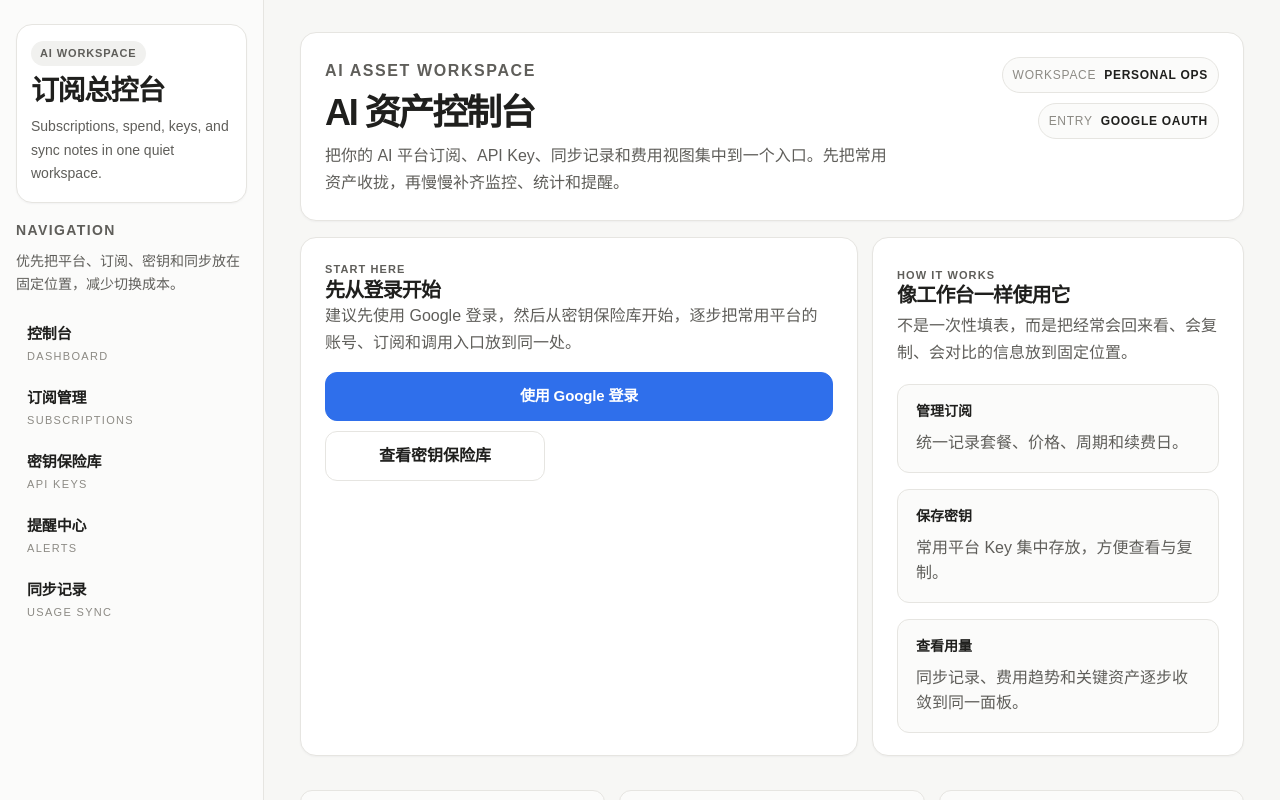
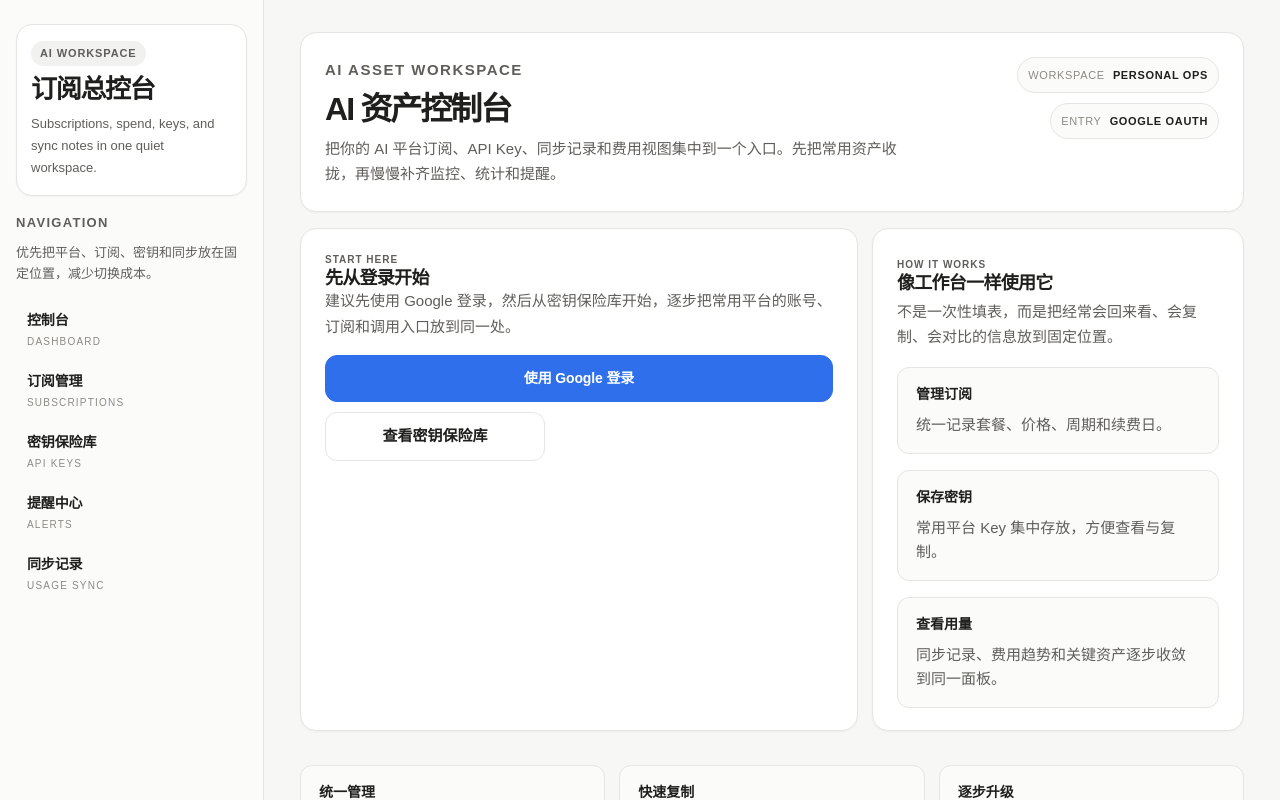
Before and after one commit to hxgame-dog/ai-subscription-manager, a Next.js app: page / in a window 1280 px wide. Shown: the top 800 px of the page. Built offline with nearby package versions, Linux system fonts and the light colour scheme; no server answers.

Commit message:
Refine sizing and fix vault clipboard copy

```diff
--- a/app/styles.css
+++ b/app/styles.css
@@ -34,6 +34,7 @@
 body {
   color: var(--text);
   font-family: "IBM Plex Sans", "Noto Sans SC", sans-serif;
+  font-size: 15px;
   line-height: 1.5;
 }
 
@@ -85,7 +86,7 @@
 
 .sidebar h1 {
   margin: 0;
-  font-size: 28px;
+  font-size: 26px;
   font-weight: 700;
   letter-spacing: -0.05em;
   line-height: 1.05;
@@ -94,7 +95,7 @@
 .sidebar p {
   margin: 0;
   color: var(--text-soft);
-  font-size: 14px;
+  font-size: 13px;
   line-height: 1.7;
 }
 
@@ -133,14 +134,14 @@
 }
 
 .nav-label {
-  font-size: 15px;
+  font-size: 14px;
   font-weight: 600;
   letter-spacing: -0.01em;
 }
 
 .nav-sublabel {
   color: var(--text-faint);
-  font-size: 11px;
+  font-size: 10px;
   letter-spacing: 0.12em;
   text-transform: uppercase;
 }
@@ -151,7 +152,9 @@
 
 .content {
   padding: 32px 36px 48px;
-  max-width: 1280px;
+  width: min(100%, 1500px);
+  max-width: 1500px;
+  margin: 0 auto;
 }
 
 .page-stack {
@@ -178,7 +181,7 @@
 .hero-copy h1,
 .hero-copy h2 {
   margin: 0;
-  font-size: 36px;
+  font-size: 32px;
   line-height: 1.04;
   letter-spacing: -0.06em;
 }
@@ -187,7 +190,7 @@
   margin: 0;
   max-width: 760px;
   color: var(--text-soft);
-  font-size: 16px;
+  font-size: 15px;
   line-height: 1.7;
 }
 
@@ -211,7 +214,7 @@
   border-radius: 999px;
   background: var(--surface-muted);
   color: var(--text-faint);
-  font-size: 12px;
+  font-size: 11px;
   font-weight: 500;
   letter-spacing: 0.06em;
   text-transform: uppercase;
@@ -271,7 +274,7 @@
 .stat-card h2,
 .insight-card h2 {
   margin: 0;
-  font-size: 20px;
+  font-size: 18px;
   font-weight: 650;
   line-height: 1.15;
   letter-spacing: -0.04em;
@@ -298,7 +301,7 @@
 .section-kicker {
   margin: 0 0 10px;
   color: var(--text-faint);
-  font-size: 11px;
+  font-size: 10px;
   font-weight: 600;
   letter-spacing: 0.1em;
   text-transform: uppercase;
@@ -308,7 +311,7 @@
   display: block;
   margin-bottom: 18px;
   color: var(--text-faint);
-  font-size: 11px;
+  font-size: 10px;
   font-weight: 600;
   letter-spacing: 0.1em;
   text-transform: uppercase;
@@ -316,7 +319,7 @@
 
 .stat-value {
   display: block;
-  font-size: 34px;
+  font-size: 30px;
   font-weight: 700;
   letter-spacing: -0.06em;
   line-height: 1;
@@ -442,7 +445,7 @@
   gap: 12px;
   padding: 0 18px 14px;
   color: var(--text-faint);
-  font-size: 13px;
+  font-size: 12px;
 }
 
 .tag-list {
@@ -458,7 +461,7 @@
   background: var(--surface-muted);
   word-break: break-all;
   font-family: "IBM Plex Mono", monospace;
-  font-size: 13px;
+  font-size: 12px;
 }
 
 .inline-actions {
@@ -479,7 +482,7 @@
   background: var(--surface);
   color: var(--text-soft);
   text-decoration: none;
-  font-size: 12px;
+  font-size: 11px;
   font-weight: 600;
   box-shadow: none;
 }
@@ -504,7 +507,7 @@
   border: 1px solid var(--border);
   background: var(--surface-muted);
   color: var(--text-soft);
-  font-size: 13px;
+  font-size: 12px;
   line-height: 1.6;
 }
 
@@ -546,13 +549,13 @@
   border-bottom: 1px solid var(--border);
   padding: 14px 16px;
   text-align: left;
-  font-size: 14px;
+  font-size: 13px;
   vertical-align: top;
 }
 
 th {
   color: var(--text-faint);
-  font-size: 11px;
+  font-size: 10px;
   font-weight: 600;
   letter-spacing: 0.08em;
   text-transform: uppercase;
@@ -574,13 +577,13 @@
 }
 
 .cell-title strong {
-  font-size: 14px;
+  font-size: 13px;
   font-weight: 600;
 }
 
 .cell-subtitle {
   color: var(--text-faint);
-  font-size: 12px;
+  font-size: 11px;
 }
 
 .badge {
@@ -589,7 +592,7 @@
   width: fit-content;
   padding: 4px 9px;
   border-radius: 999px;
-  font-size: 11px;
+  font-size: 10px;
   font-weight: 600;
   letter-spacing: 0.06em;
   text-transform: uppercase;
@@ -636,6 +639,7 @@
   border-radius: 12px;
   border: 1px solid var(--border-strong);
   font: inherit;
+  font-size: 14px;
 }
 
 input,
@@ -683,6 +687,7 @@
 
 small {
   color: var(--text-faint);
+  font-size: 12px;
 }
 
 .row {
@@ -734,7 +739,7 @@
 
   .hero-copy h1,
   .hero-copy h2 {
-    font-size: 28px;
+    font-size: 26px;
   }
 
   .row,
```
Also changed, not shown: components/credential-secret-panel.tsx (+8 -2 lines), components/credential-vault-table.tsx (+8 -1 lines), lib/clipboard.ts (added, +24 -0 lines).
